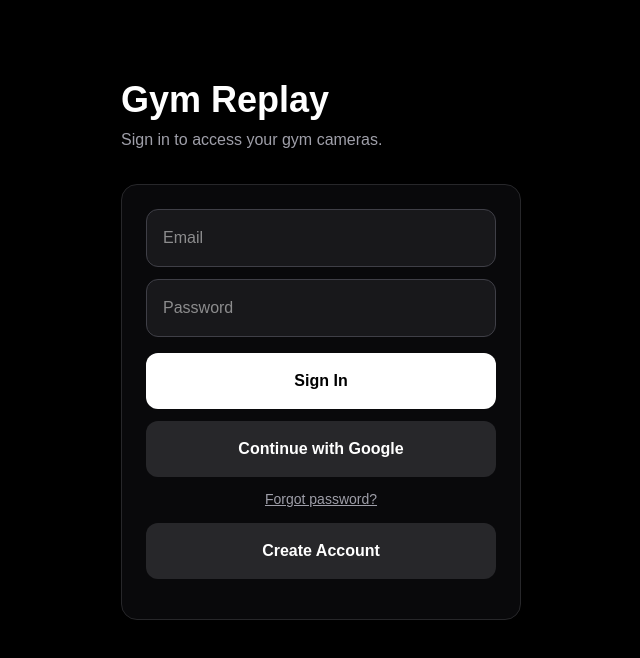
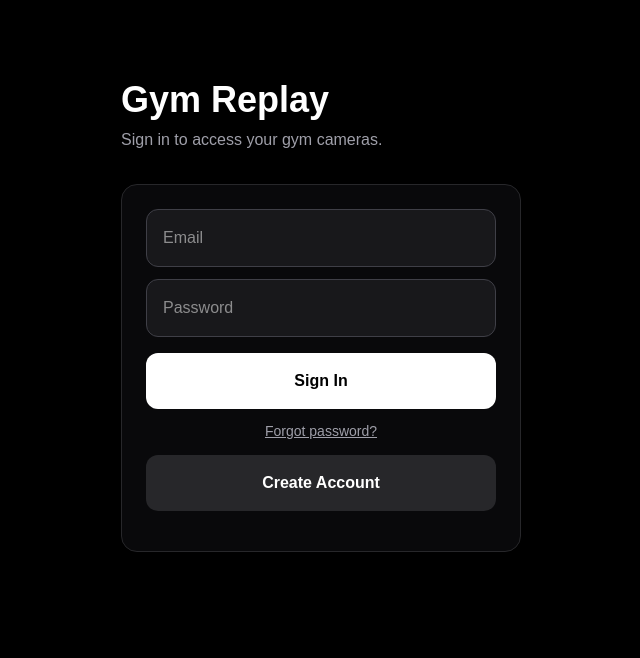
Before and after one commit to craftcavecom-web/gym-replay, a Next.js app: page / in a window 1280 px wide. Shown: the top 658 px of the page, without its empty margins (319-959 px from the left). Built offline with nearby package versions, Linux system fonts and the light colour scheme; no server answers.

Commit message:
Remove Google login

```diff
--- a/src/app/page.tsx
+++ b/src/app/page.tsx
@@ -437,12 +437,6 @@ export default function Home() {
           >
             Sign In
           </button>
-          <button
-            onClick={signInWithGoogle}
-            className="mt-3 w-full rounded-xl bg-zinc-800 p-4 font-semibold"
-        >
-            Continue with Google
-        </button>
 
         <button
             onClick={forgotPassword}
```
